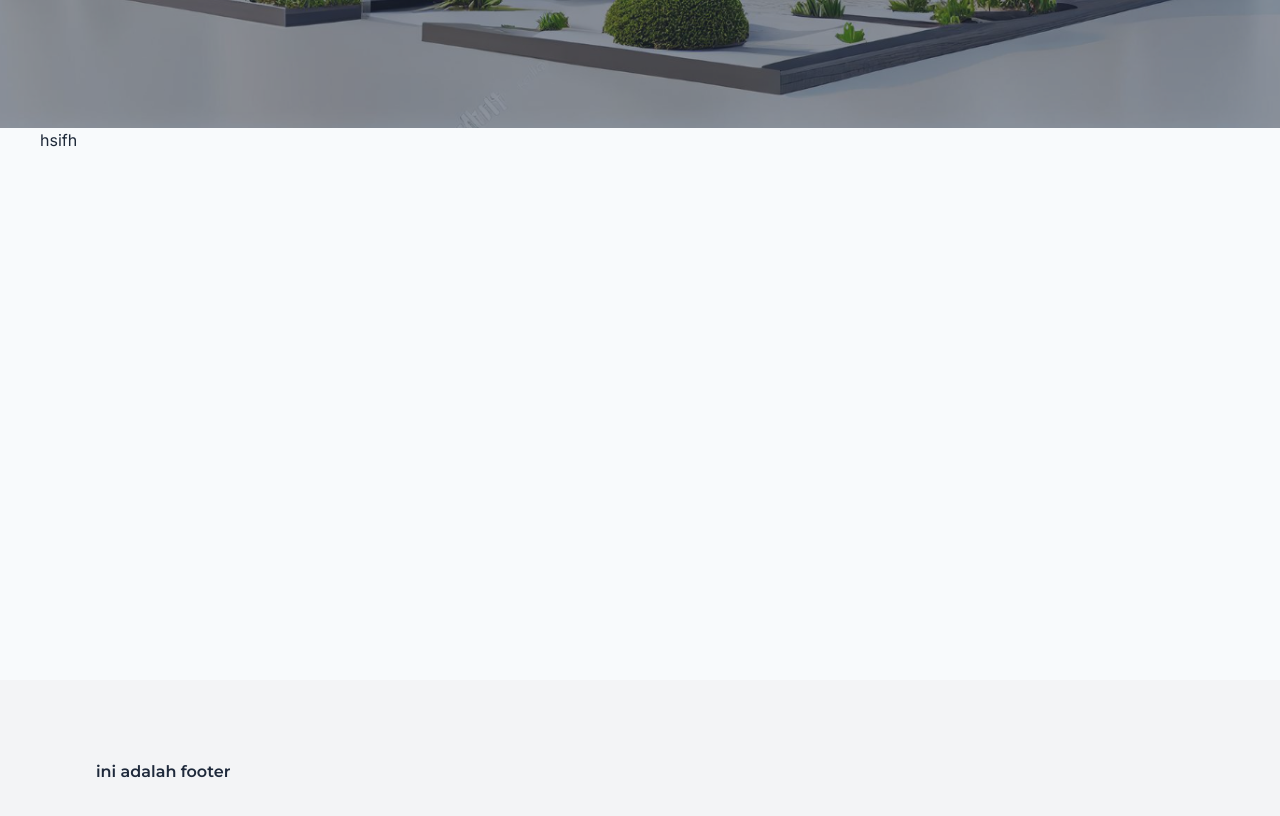
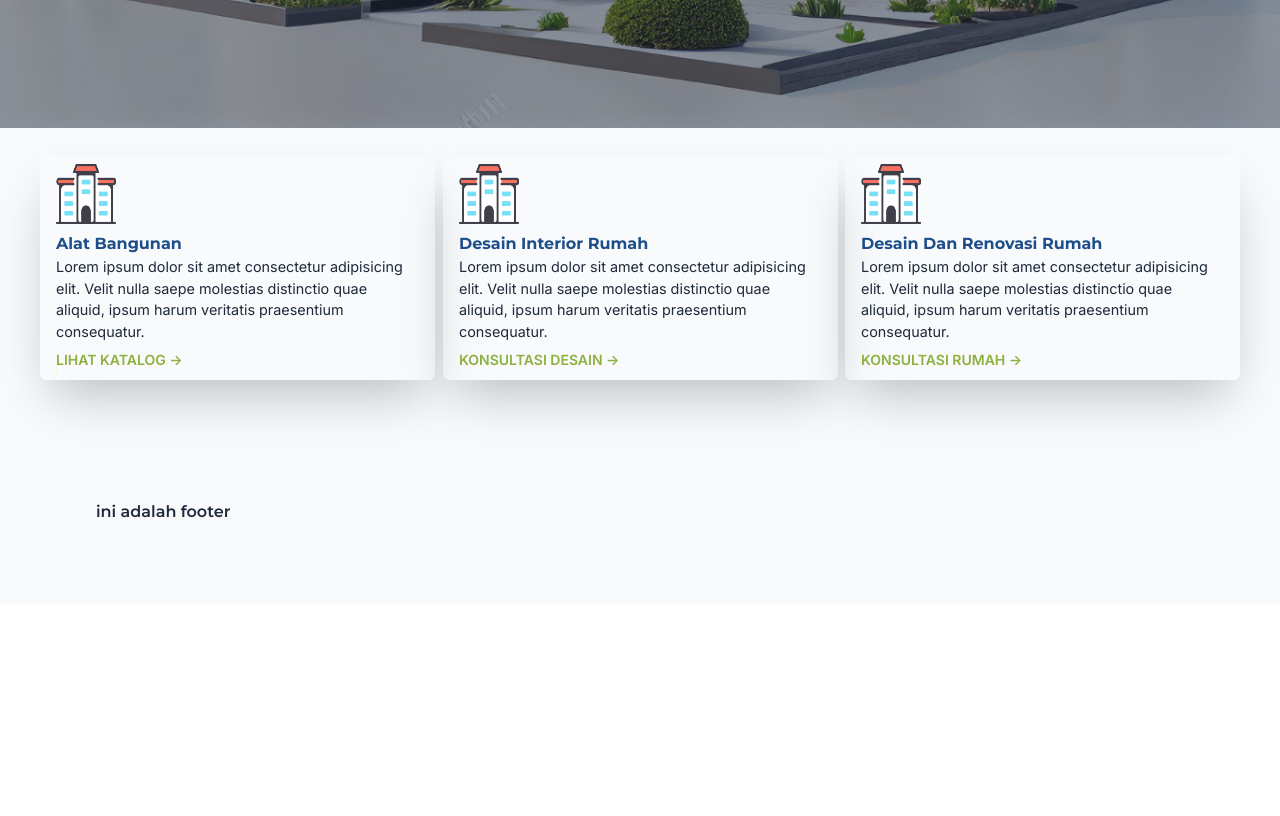
Before and after one commit to bileam/PT.RAB-company-profile, a React (Vite) app: page / in a window 1280 px wide. Shown: the part 760-1576 px from the top of the page. After the commit the page ends 1364 px from the top, so only its background shows below. Built offline with nearby package versions, Linux system fonts and the light colour scheme.

Commit message:
Bill - handle Home

```diff
--- a/src/App.jsx
+++ b/src/App.jsx
@@ -6,6 +6,7 @@ import Banner from "./Components/Banner";
 import { BrowserRouter as Router, Routes, Route } from "react-router-dom";
 import MainLayout from "./Layout/MainLayout";
 import Home from "./Pages/Home";
+import Belajar from "./Pages/Belajar";
 
 function App() {
   const [count, setCount] = useState(0);
@@ -13,6 +14,8 @@ function App() {
   return (
     <Router>
       <Routes>
+        /
+        <Route path="/belajar" element={<Belajar />} />
         <Route element={<MainLayout />}>
           <Route path="/" element={<Home />} />
         </Route>
--- /dev/null
+++ b/src/Components/Home/Card.jsx
@@ -0,0 +1,32 @@
+import AOS from "aos";
+import "aos/dist/aos.css";
+import { useEffect } from "react";
+const Card = ({ logo, title, desc, buttonTitle, aos, delay }) => {
+  useEffect(() => {
+    AOS.init({
+      duration: 2000, // durasi animasi
+      once: true, // animasi hanya sekali
+      offset: 100, // jarak trigger
+    });
+  }, []);
+  return (
+    <div
+      data-aos="flip-left"
+      data-aos-delay={delay}
+      className="py-2 px-4 flex-1   shadow-2xl group  rounded-md flex flex-col  gap-5 md:gap-2"
+    >
+      <img src={logo} alt={logo} className="w-15 h-15  " />
+      <div className="flex flex-col">
+        <h1 className="text-rab-navy font-bold">{title}</h1>
+        <p className="text-[0.9rem]">{desc}</p>
+        <div className="">
+          <button className="font-bold text-sm  mt-2 text-rab-green cursor-pointer  overflow-hidden  flex flex-col transition duration-500 hover:brightness-110">
+            {buttonTitle} {"->"}
+            <span className=" h-0.5 bg-rab-neon -translate-x-full group-hover:translate-x-0 w-[85%] transition-transform duration-500"></span>
+          </button>
+        </div>
+      </div>
+    </div>
+  );
+};
+export default Card;
--- /dev/null
+++ b/src/Components/Home/Jasa.jsx
@@ -0,0 +1,37 @@
+import Card from "./Card";
+
+import logo1 from "../../assets/logo/bangunan.png";
+const Jasa = () => {
+  return (
+    <div className="flex md:flex-row flex-col gap-2  mt-5 ">
+      <Card
+        delay={200}
+        title="Alat Bangunan"
+        logo={logo1}
+        buttonTitle="LIHAT KATALOG"
+        desc="Lorem ipsum dolor sit amet consectetur adipisicing elit. Velit nulla
+          saepe molestias distinctio quae aliquid, ipsum harum veritatis
+          praesentium consequatur."
+      />
+      <Card
+        delay={600}
+        title="Desain Interior Rumah"
+        logo={logo1}
+        buttonTitle="KONSULTASI DESAIN"
+        desc="Lorem ipsum dolor sit amet consectetur adipisicing elit. Velit nulla
+          saepe molestias distinctio quae aliquid, ipsum harum veritatis
+          praesentium consequatur."
+      />
+      <Card
+        delay={800}
+        title="Desain Dan Renovasi Rumah"
+        logo={logo1}
+        buttonTitle="KONSULTASI RUMAH"
+        desc="Lorem ipsum dolor sit amet consectetur adipisicing elit. Velit nulla
+          saepe molestias distinctio quae aliquid, ipsum harum veritatis
+          praesentium consequatur."
+      />
+    </div>
+  );
+};
+export default Jasa;
--- a/src/Layout/Footer.jsx
+++ b/src/Layout/Footer.jsx
@@ -1,6 +1,6 @@
 const Footer = () => {
   return (
-    <div className=" py-20 px-6 lg:px-24 container mx-auto">
+    <div className=" py-20 px-6 lg:px-24  container mx-auto">
       <h1>ini adalah footer</h1>
     </div>
   );
--- a/src/Layout/MainLayout.jsx
+++ b/src/Layout/MainLayout.jsx
@@ -7,10 +7,10 @@ const MainLayout = () => {
   return (
     <div className="flex flex-col min-h-screen relative bg-[#f8fafc]">
       <Navbar />
-      <main className="pt-20 md:pt-22 h-[200vh]">
+      <main className="pt-20 md:pt-22 grow">
         <Outlet />
       </main>
-      <footer className="w-full absolute bottom-0 h-40 bg-gray-100 ">
+      <footer className="w-full  bottom-0 text-white mt-10 ">
         <Footer />
       </footer>
     </div>
--- a/src/Layout/Navbar.jsx
+++ b/src/Layout/Navbar.jsx
@@ -59,7 +59,7 @@ const Navbar = () => {
             <h1 className="text-rab-navy font-extrabold text-[0.9rem] md:text-[1rem]">
               PT. Renol Anugrah Bersama
             </h1>
-            <p className="text-[0.8rem] md:text-[0.9rem] font-bold text-rab-green">
+            <p className="text-[0.8rem]  md:text-[0.9rem] font-bold text-rab-green">
               General Contractor & Supplier
             </p>
           </div>
--- /dev/null
+++ b/src/Pages/Belajar.jsx
@@ -0,0 +1,8 @@
+const Belajar = () => {
+  return (
+    <div className="w-100 h-100 bg-black text-white flex flex-col justify-center items-center">
+      <div >ini belajar</div>
+    </div>
+  );
+};
+export default Belajar;
--- a/src/Pages/Home.jsx
+++ b/src/Pages/Home.jsx
@@ -1,10 +1,13 @@
 import Banner from "../Components/Banner";
+import Jasa from "../Components/Home/Jasa";
 
 const Home = () => {
   return (
-    <div className="flex flex-col  ">
+    <div className="flex flex-col  gap-2 ">
       <Banner />
-      <div className="section-container">hsifh</div>
+      <div className="section-container ">
+        <Jasa />
+      </div>
     </div>
   );
 };
```
Also changed, not shown: src/assets/logo/bangunan.png (added).
